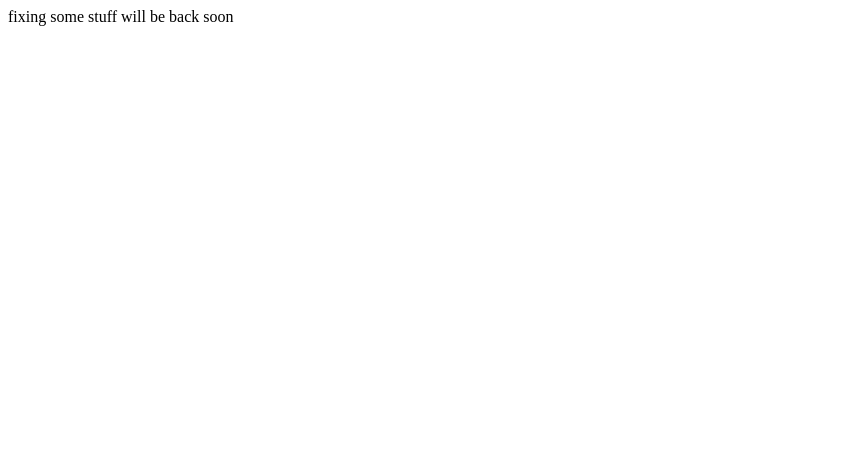
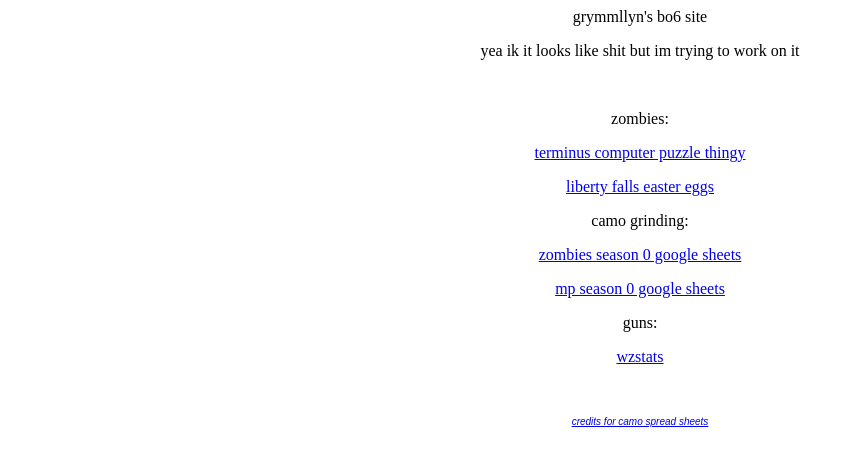
Before and after one commit to Grymmllyn/bo6-site, a plain HTML site: page index.html in a window 1280 px wide. Shown: the whole page, without its empty margins (0-855 px from the left). Drawn offline with Linux system fonts and the light colour scheme.

Commit message:
Update index.html

```diff
--- a/index.html
+++ b/index.html
@@ -3,12 +3,36 @@
 <head>
 <meta http-equiv="Content-Language" content="en-us">
 <meta http-equiv="Content-Type" content="text/html; charset=windows-1252">
-<title>New Page 2</title>
+<title>grymmllyn's bo6 site</title>
 </head>
 
 <body>
 
-<p>fixing some stuff will be back soon</p>
+<p align="center"><font face="Segoe UI Variable Display">grymmllyn's bo6 site</font></p>
+<p align="center">yea ik it looks like shit but im trying to work on it</p>
+<p align="center">&nbsp;</p>
+<p align="center"><font face="Segoe UI Variable Display">zombies:</font></p>
+<p align="center"><font face="Segoe UI Variable Display">
+<a href="https://html-preview.github.io/?url=https://github.com/mattmular/files/blob/main/index.html">
+terminus computer puzzle thingy</a></font></p>
+<p align="center"><font face="Segoe UI Variable Display">
+<a href="https://www.ign.com/wikis/call-of-duty-black-ops-6/Liberty_Falls_Secrets_and_Easter_Eggs">
+liberty falls easter eggs</a></font></p>
+<p align="center"><font face="Segoe UI Variable Display">camo grinding:</font></p>
+<p align="center"><font face="Segoe UI Variable Display">
+<a href="https://docs.google.com/spreadsheets/d/1lPbo3mIIb49Vm96HPYY3NyxHxKkaY-iBNq6kfjojhPg/copy?usp=sharing">
+zombies season 0 google sheets</a></font></p>
+<p align="center"><font face="Segoe UI Variable Display">
+<a href="https://docs.google.com/spreadsheets/d/1bPjYpp5_7NRqjF_lDUmxKzKAaUaNLsPAfh4M4p3pU0c/edit?usp=sharing">
+mp season 0 google sheets</a></font></p>
+<p align="center"><font face="Segoe UI Variable Display">guns:</font></p>
+<p align="center"><font face="Segoe UI Variable Display">
+<a href="https://wzstats.gg/bo6/meta">wzstats</a></font></p>
+<p align="center">&nbsp;</p>
+<p align="center">
+<i><font size="1" face="Arial">
+<a href="https://www.reddit.com/r/CODZombies/comments/1g9zw4f/bo6_zombies_camo_spreadsheet_updated_and_improved/?rdt=59961">
+credits for camo spread sheets</a></font></i></p>
 
 </body>
 
```
